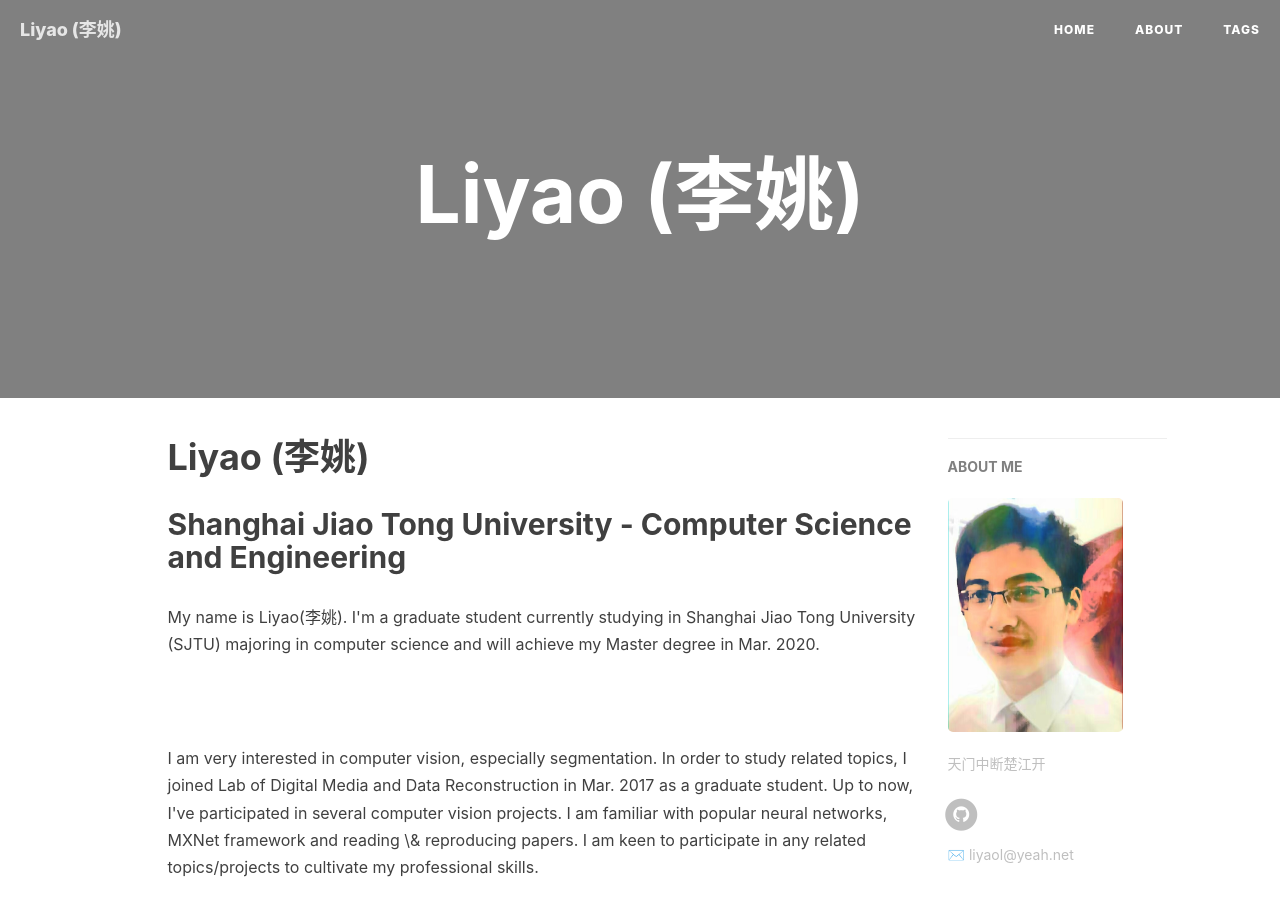
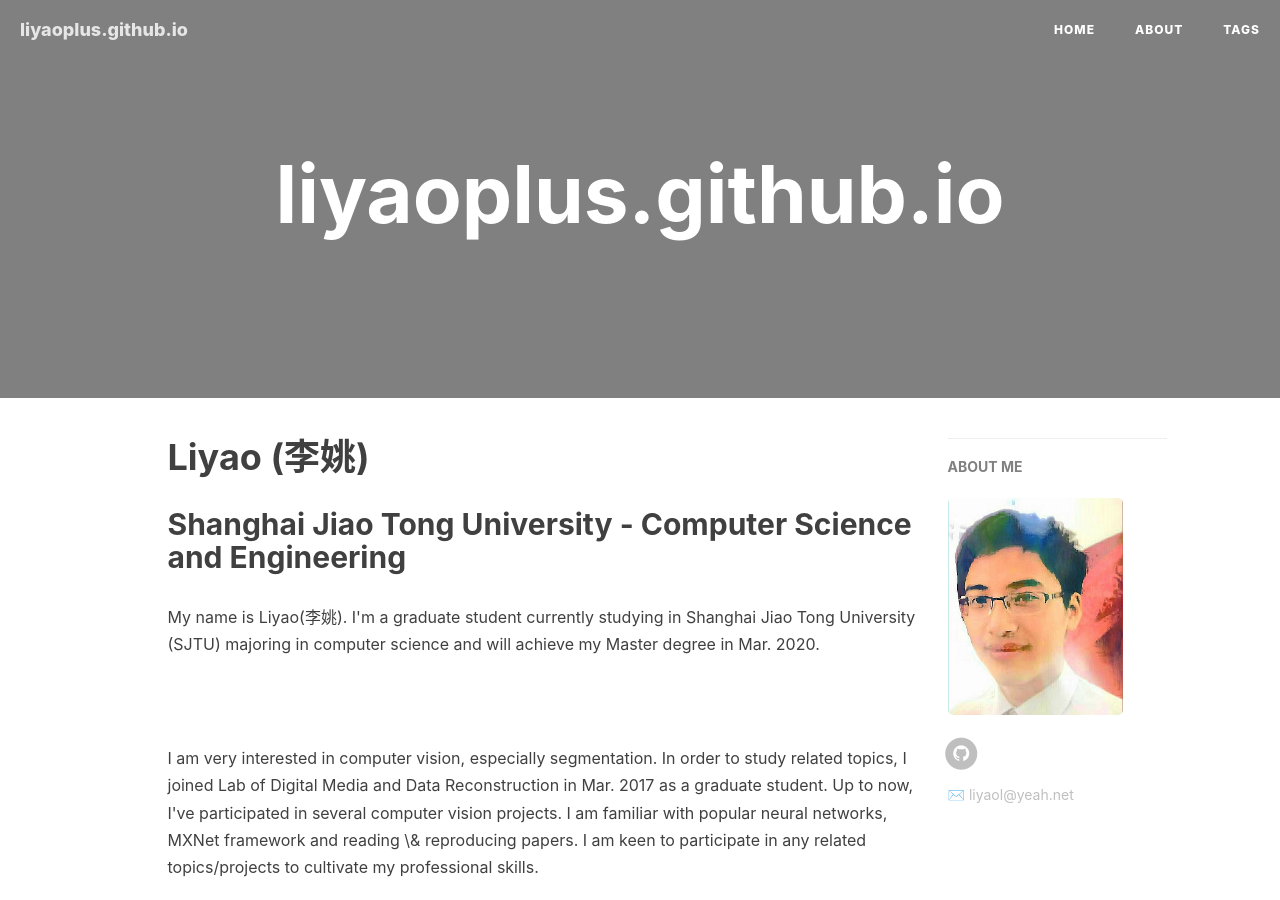
Before and after one commit to liyaoplus/liyaoplus.github.io, a Jekyll site: the page built from index.html, in a window 1280 px wide and 900 px high. Built offline with Jekyll 4.4.1, drawn with Linux system fonts in a browser that asks for light colours; nearby versions of some CDN libraries; the list of posts is cut into pages by our own code; comment, search, counter and statistics services are not loaded; some of the changed text lies outside the part shown.

Commit message:
Update _config.yml

```diff
--- a/_config.yml
+++ b/_config.yml
@@ -1,10 +1,10 @@
 # Site settings
-title: Liyao (李姚)
+#title: Liyao (李姚)
 SEOTitle: Liyao
 #header-img: img/post-bg-desk.jpg
 email: liyaol@yeah.net
-mboile: 131-6256-6039
-#description: ""
+mobile: 131-6256-6039
+#description: "TO BE FILLED"
 keyword: "Liyao, 李姚"
 url: "https://liyaoplus.github.io"          # your host, for absolute URL
 baseurl: ""      # for example, '/blog' if your blog hosted on 'host/blog'
@@ -12,8 +12,8 @@
 
 # Sidebar settings
 sidebar: true                           # whether or not using Sidebar.
-sidebar-about-description: "天门中断楚江开"
-sidebar-avatar: /img/avatar-liyao-2.jpg      # use absolute URL, seeing it's used in both `/` and `/about/`
+#sidebar-about-description: "TO BE FILLED"
+sidebar-avatar: /img/avatar-liyao-1.jpg      # use absolute URL, seeing it's used in both `/` and `/about/`
 
 
 
```
